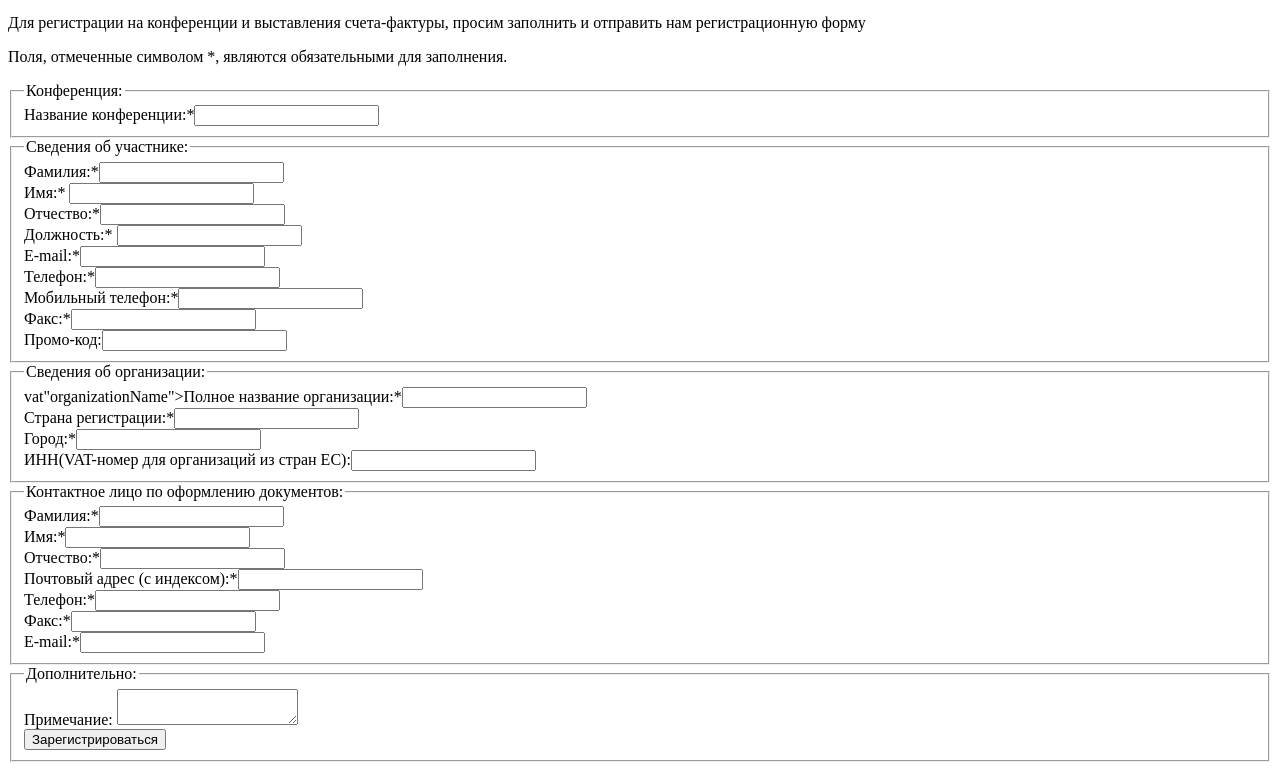
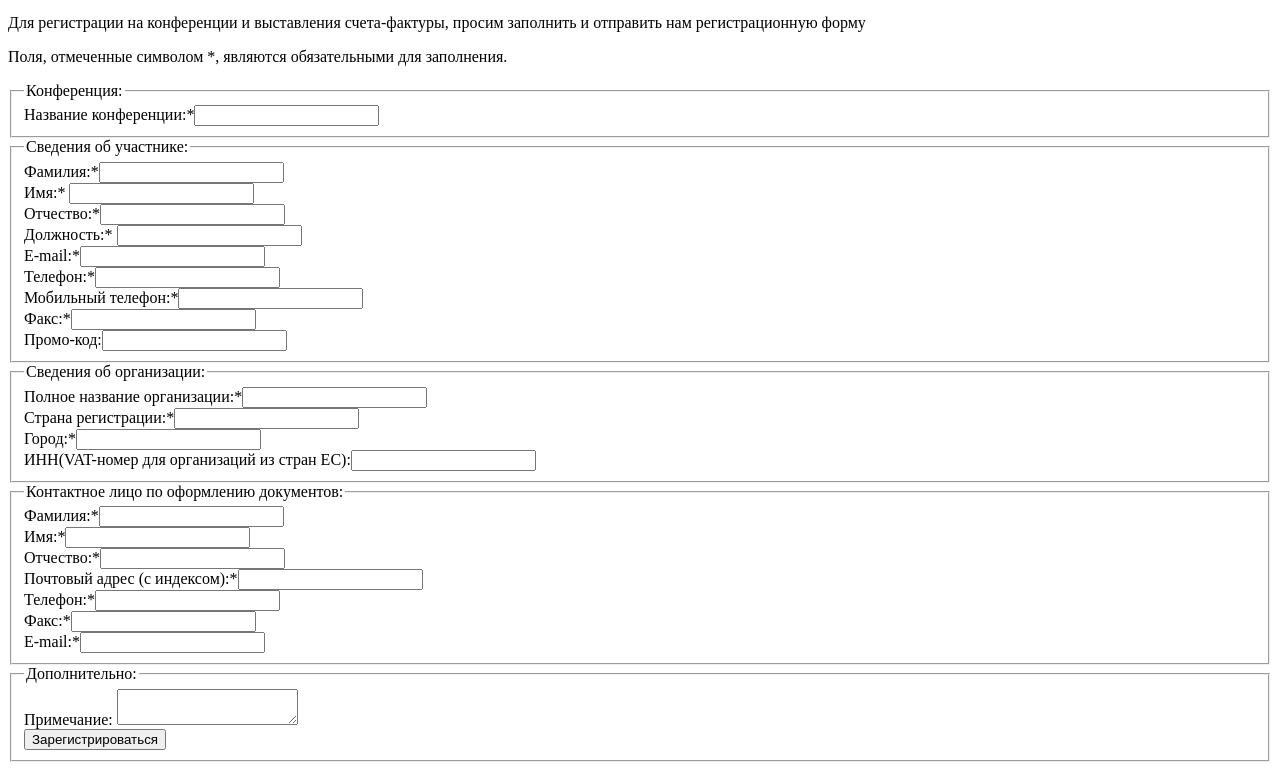
Before and after one commit to JuliiaTrach/web-dev-2020, a plain HTML site: page html-51-a/html51-assignment/html51-assignment/web-s0302.html in a window 1280 px wide. Shown: the part 100-870 px from the top of the page. Drawn offline with Linux system fonts and the light colour scheme.

Commit message:
Update web-s0302.html

```diff
--- a/html-51-a/html51-assignment/html51-assignment/web-s0302.html
+++ b/html-51-a/html51-assignment/html51-assignment/web-s0302.html
@@ -49,7 +49,7 @@
         <fieldset>
             <legend>Сведения об организации:</legend>
             <div>
-                vat"organizationName">Полное название организации:*</label><input name="organizationName" type="text" required/></div>
+                <label for="organizationName">Полное название организации:*</label><input name="organizationName" type="text" required/></div>
             <div>
                 <label for="countryOfRegistration">Страна регистрации:*</label><input name="countryOfRegistration" type="text" required/></div>
             <div>
```
